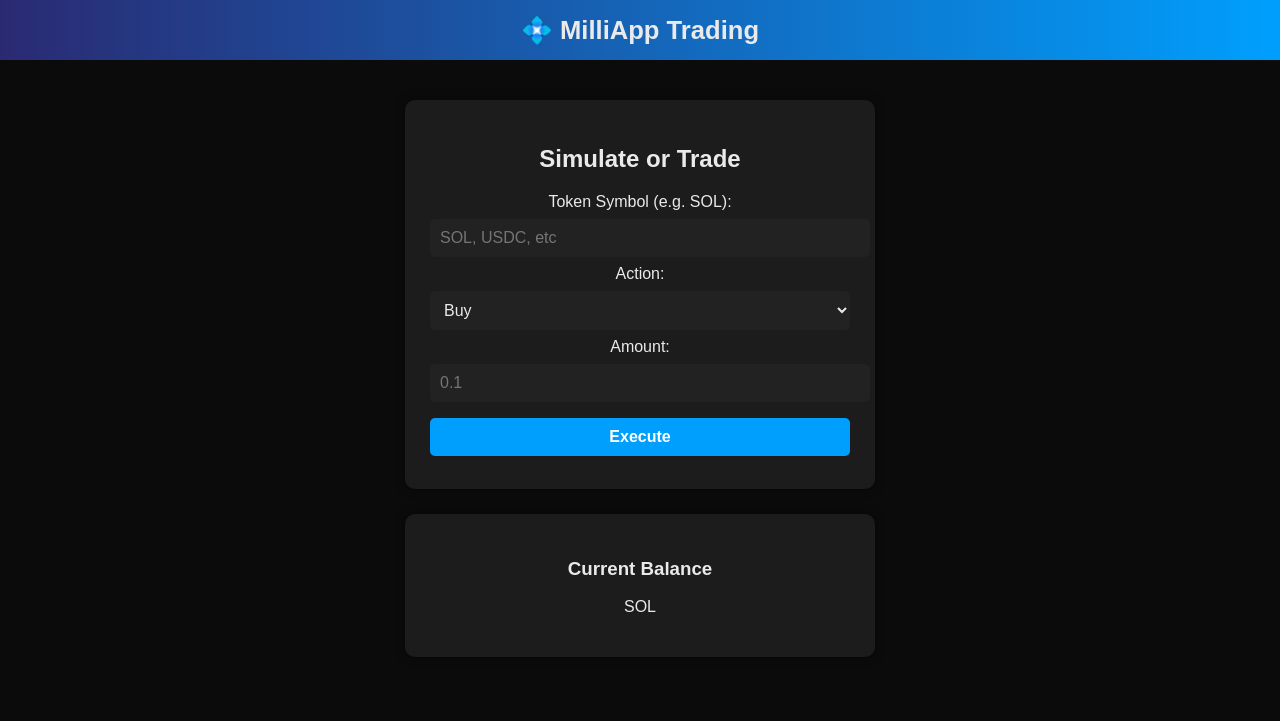
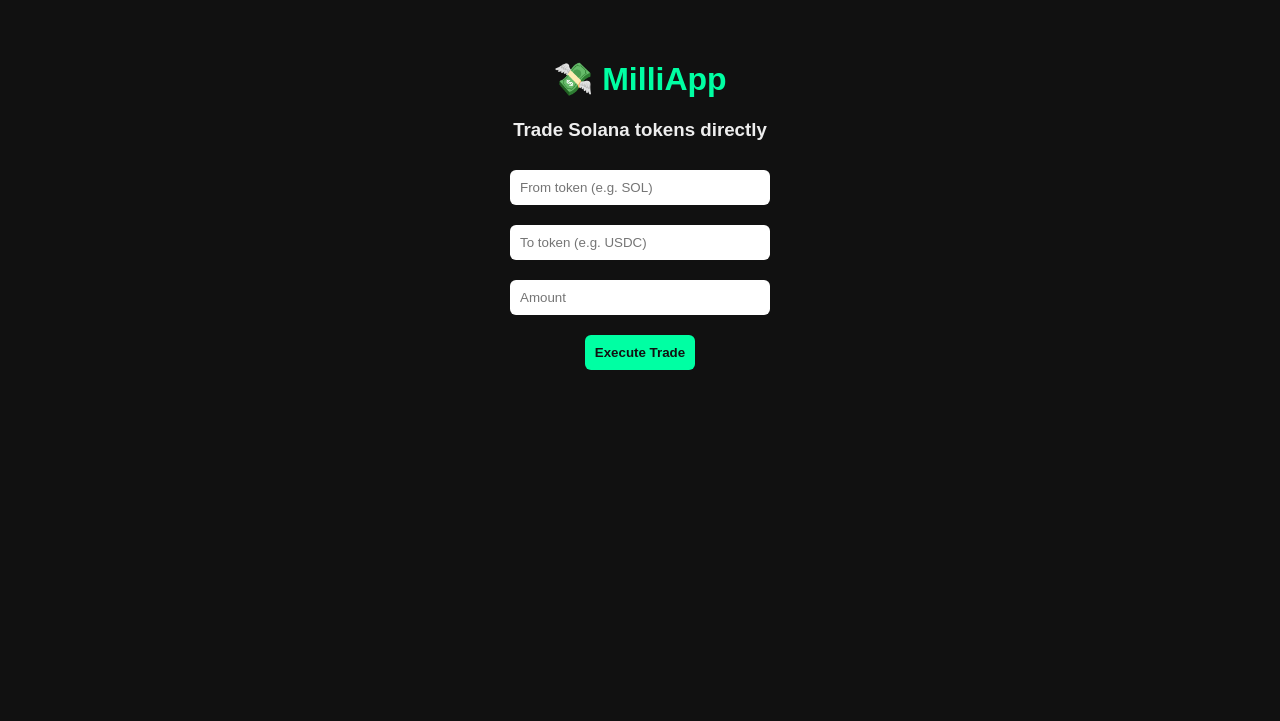
Before and after one commit to millitradez/milliapp, a Flask app: template templates/templates/index.html in a window 1280 px wide. Shown: the top 721 px of the page. Run offline with Flask 3, Linux system fonts and the light colour scheme; the template is opened without the code that fills it, so the values that code supplies are empty.

Commit message:
Update index.html

```diff
--- a/templates/templates/index.html
+++ b/templates/templates/index.html
@@ -1,84 +1,50 @@
 <!DOCTYPE html>
 <html lang="en">
 <head>
-  <meta charset="UTF-8">
-  <meta name="viewport" content="width=device-width, initial-scale=1.0">
-  <title>MilliApp - Crypto Trading</title>
+  <meta charset="UTF-8" />
+  <meta name="viewport" content="width=device-width, initial-scale=1.0" />
+  <title>MilliApp — Solana Trader</title>
   <style>
-    body {
-      background: #0b0b0b;
-      color: #eaeaea;
-      font-family: Arial, sans-serif;
-      text-align: center;
-      margin: 0;
-      padding: 0;
-    }
-    header {
-      background: linear-gradient(90deg, #2a2a72, #009ffd);
-      padding: 15px;
-      font-size: 1.6rem;
-      font-weight: bold;
-    }
-    main {
-      padding: 40px 20px;
-    }
-    .card {
-      background: #1c1c1c;
-      border-radius: 10px;
-      padding: 25px;
-      max-width: 420px;
-      margin: 0 auto 25px;
-      box-shadow: 0 0 10px rgba(0,0,0,0.5);
-    }
-    input, select, button {
-      width: 100%;
-      padding: 10px;
-      margin: 8px 0;
-      border-radius: 5px;
-      border: none;
-      font-size: 1rem;
-    }
-    input, select {
-      background: #222;
-      color: #eaeaea;
-    }
-    button {
-      background: #009ffd;
-      color: white;
-      cursor: pointer;
-      font-weight: bold;
-    }
-    button:hover {
-      background: #007bdb;
-    }
+    body { font-family: Arial, sans-serif; background: #111; color: #eee; text-align: center; }
+    h1 { color: #00ffa3; }
+    input, select, button { padding: 10px; margin: 10px; border-radius: 6px; border: none; }
+    input, select { width: 240px; }
+    button { background: #00ffa3; color: #111; font-weight: bold; cursor: pointer; }
+    button:hover { background: #00dd91; }
+    .container { margin-top: 60px; }
   </style>
 </head>
 <body>
-  <header>💠 MilliApp Trading</header>
-  <main>
-    <div class="card">
-      <h2>Simulate or Trade</h2>
-      <form action="/trade" method="post">
-        <label>Token Symbol (e.g. SOL):</label>
-        <input type="text" name="token" placeholder="SOL, USDC, etc" required>
+  <div class="container">
+    <h1>💸 MilliApp</h1>
+    <h3>Trade Solana tokens directly</h3>
+    <form id="trade-form">
+      <input type="text" id="from_token" placeholder="From token (e.g. SOL)" required><br>
+      <input type="text" id="to_token" placeholder="To token (e.g. USDC)" required><br>
+      <input type="number" id="amount" placeholder="Amount" required><br>
+      <button type="submit">Execute Trade</button>
+    </form>
 
-        <label>Action:</label>
-        <select name="action" required>
-          <option value="buy">Buy</option>
-          <option value="sell">Sell</option>
-        </select>
+    <p id="status"></p>
+  </div>
 
-        <label>Amount:</label>
-        <input type="number" step="any" name="amount" placeholder="0.1" required>
+  <script>
+    document.getElementById("trade-form").addEventListener("submit", async (e) => {
+      e.preventDefault();
+      const from = document.getElementById("from_token").value;
+      const to = document.getElementById("to_token").value;
+      const amount = document.getElementById("amount").value;
+      const status = document.getElementById("status");
+      status.textContent = "⏳ Sending transaction...";
 
-        <button type="submit">Execute</button>
-      </form>
-    </div>
-
-    <div class="card">
-      <h3>Current Balance</h3>
-      <p>{{ balance }} SOL</p>
-    </div>
-  </main>
+      const res = await fetch("/trade", {
+        method: "POST",
+        headers: { "Content-Type": "application/json" },
+        body: JSON.stringify({ from_token: from, to_token: to, amount })
+      });
+      const data = await res.json();
+      status.textContent = data.message || "✅ Transaction sent!";
+    });
+  </script>
 </body>
 </html>
```
